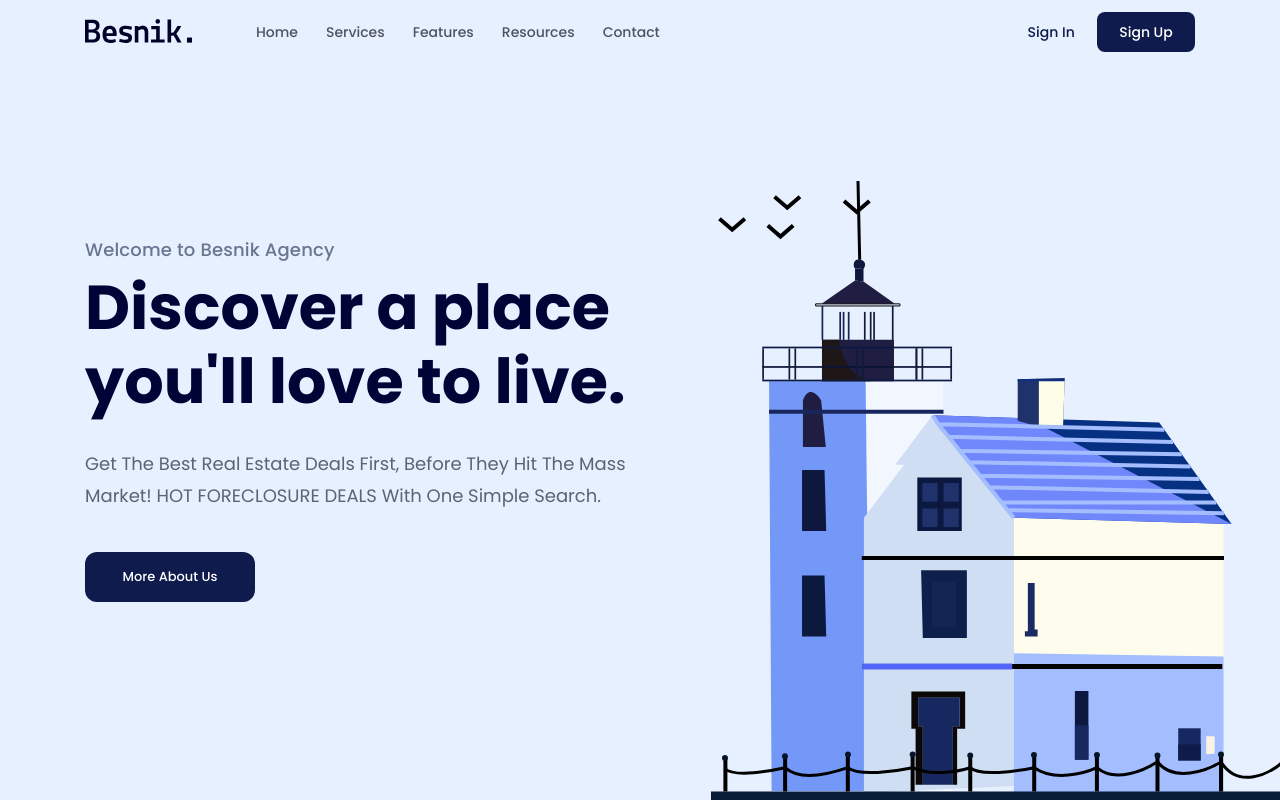
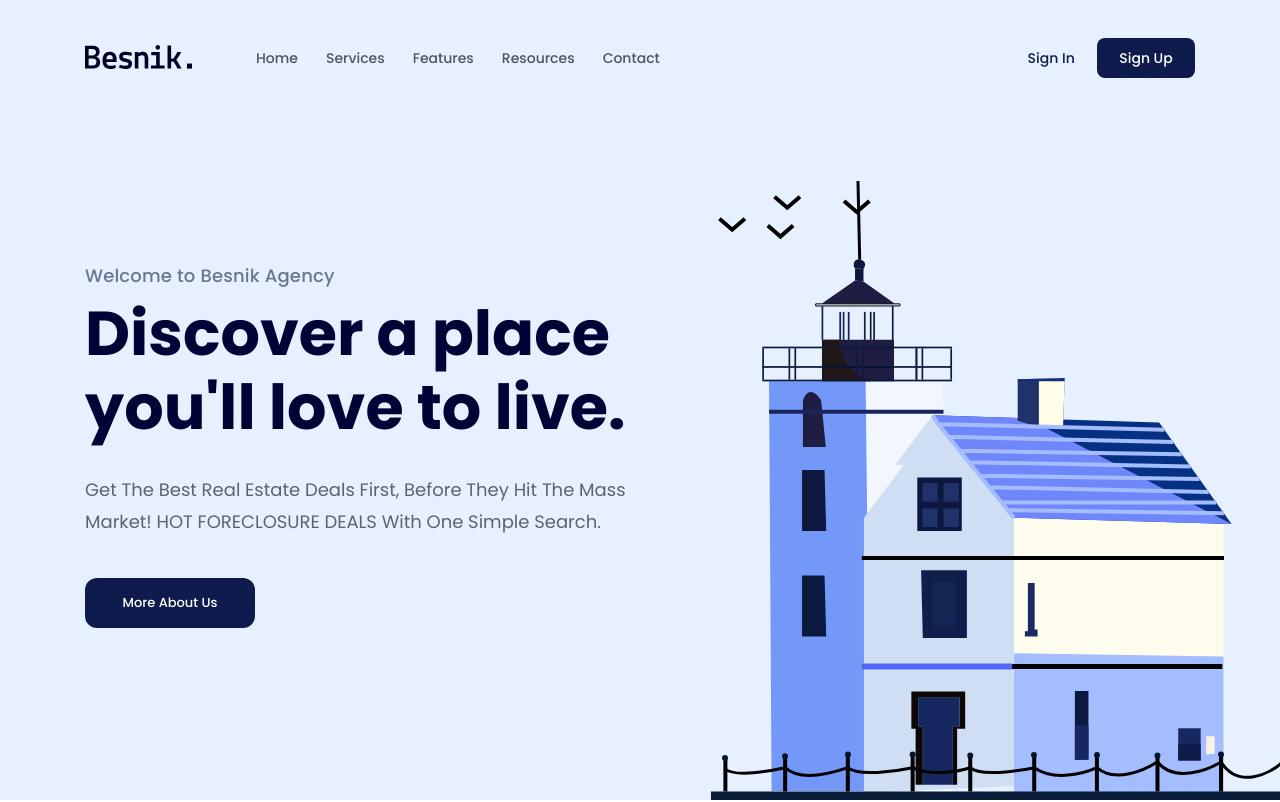
Before and after one commit to TranHuyTu/Project-01, a plain HTML site: page index.html in a window 1280 px wide. Shown: the top 802 px of the page. Drawn offline with Linux system fonts and the light colour scheme.

Commit message:
Full Project-01

```diff
--- a/assets/css/style.css
+++ b/assets/css/style.css
@@ -52,19 +52,19 @@ a {
     overflow: hidden;
 }
 /* ===========Header============ */
-
-.header {
+.fixed-header {
+    background-color: #e6f0ff;
+    padding-top: 26px;
+    position: sticky;
+    top: -26px;
+    z-index: 1;
+}
+.hero-wrap {
     position: relative;
     background-color: #e6f0ff;
-    height: 100vh;
-}
-
-.hero-wrap {
-    /* margin-top: 13rem; */
     display: flex;
     flex-direction: column;
     justify-content: center;
-    background: #e6f0ff;
     height: calc(100vh - 90px);
 }
 
--- a/index.html
+++ b/index.html
@@ -16,12 +16,11 @@
         <link rel="stylesheet" href="./assets/css/style.css" />
     </head>
     <body>
-        <main>
-            <!-- Header -->
-            <header class="header">
+        <main id="home">
+            <header class="fixed-header">
                 <div class="content">
                     <nav class="navbar">
-                        <a href="" class="lodo">
+                        <a href="#home" class="logo">
                             <img src="./assets/img/logo.svg" alt="Besnik." />
                         </a>
                         <ul>
@@ -36,7 +35,12 @@
                             <a href="" class="btn actions-btn">Sign Up</a>
                         </div>
                     </nav>
-                    <div class="hero-wrap">
+                </div>
+            </header>
+            <!-- Hero -->
+            <div class="hero-wrap">
+                <div class="content">
+                    <div class="hero">
                         <div class="info">
                             <p class="sub-title">Welcome to Besnik Agency</p>
                             <h1 class="title">
@@ -57,10 +61,10 @@
                         />
                     </div>
                 </div>
-            </header>
+            </div>
 
             <!-- Clients -->
-            <div class="clients">
+            <div class="clients" id="resources">
                 <div class="content">
                     <div class="row">
                         <img src="./assets/img/logo.svg" alt="Besnik" />
@@ -162,7 +166,7 @@
                 </div>
             </div>
             <!-- Featuered -->
-            <div class="featured">
+            <div id="features" class="featured">
                 <div class="content">
                     <header>
                         <h2 class="sub-title">Featured Properties</h2>
@@ -305,7 +309,7 @@
                 </div>
             </div>
             <!-- Stats -->
-            <div class="stats">
+            <div class="stats" id="contact">
                 <div class="content">
                     <div class="row">
                         <div class="img-block">
@@ -447,7 +451,7 @@
                 </div>
             </div>
             <!-- Subcription -->
-            <div class="subcrition">
+            <div class="subcrition" id="services">
                 <div class="content">
                     <div class="body">
                         <div class="info">
```
